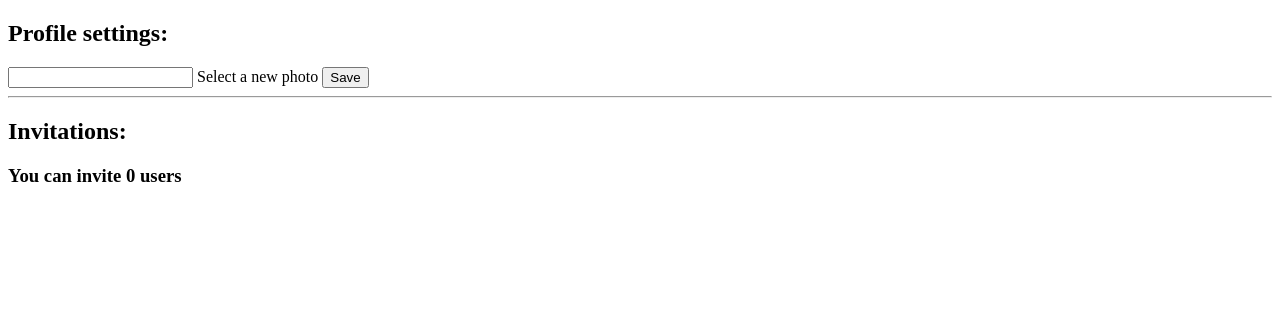
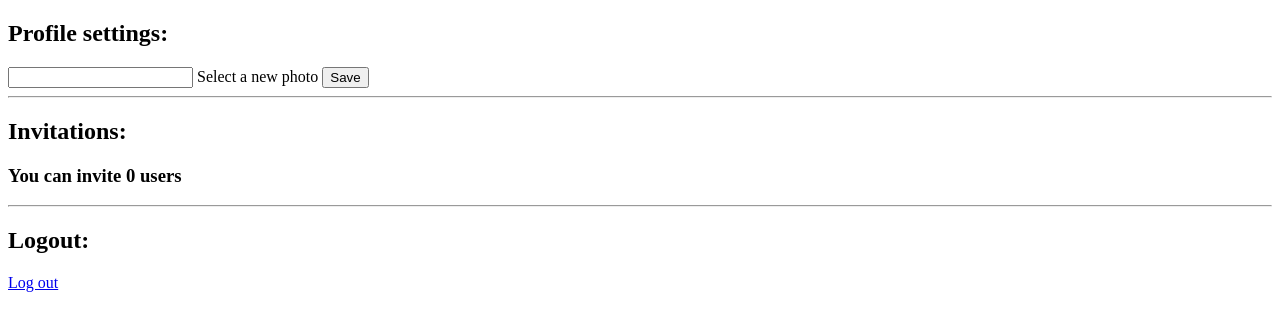
Before and after one commit to Hoticus/runotab, a Symfony app: template templates/account_settings/index.html.twig in a window 1280 px wide. Shown: the part 44-375 px from the top of the page. Run offline with Twig, Linux system fonts and the light colour scheme; the template is opened without the code that fills it, so the values that code supplies are empty; form fields are guessed from the names that the template uses; some libraries are stand-ins or nearby versions; grey boxes are pictures that could not be loaded.

Commit message:
Add logout button

```diff
--- a/templates/account_settings/index.html.twig
+++ b/templates/account_settings/index.html.twig
@@ -90,6 +90,10 @@
                     </div>
                 </div>
             {% endif %}
+            <hr class="my-12">
+            {# Logout #}
+            <h2 class="text-3xl font-medium text-gray-400 inline-block">{% trans %}Logout{% endtrans %}:</h2>
+            <a class="ml-6 inline-block bg-red-500 hover:bg-red-600 py-1 px-8 rounded-full text-white font-bold text-xl focus:outline-none text-center" href="{{ path('app_logout') }}">{% trans %}Log out{% endtrans %}</a>
         </div>
     </main>
 {% endblock %}
```
